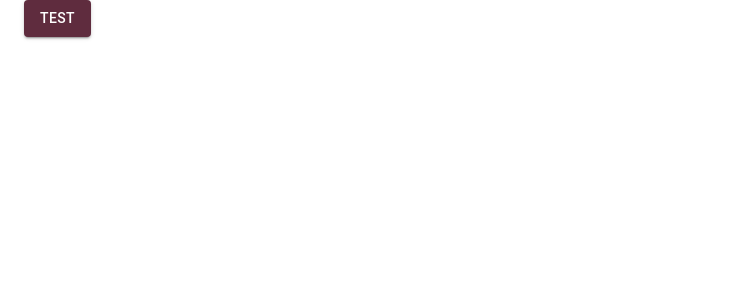
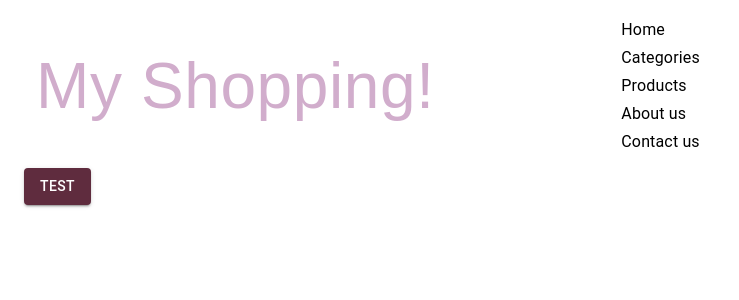
Before and after one commit to Salome254-hub/ShoppinKE, a React (Create React App) app: page / in a window 1280 px wide. Shown: the top 300 px of the page, without its empty margins (0-739 px from the left). Built offline with nearby package versions, Linux system fonts and the light colour scheme.

Commit message:
Added components to my styles folder

```diff
--- a/package.json
+++ b/package.json
@@ -5,6 +5,7 @@
   "dependencies": {
     "@emotion/react": "^11.9.3",
     "@emotion/styled": "^11.9.3",
+    "@mui/icons-material": "^5.8.4",
     "@mui/material": "^5.9.2",
     "@testing-library/jest-dom": "^5.16.4",
     "@testing-library/react": "^13.3.0",
--- a/src/App.js
+++ b/src/App.js
@@ -2,9 +2,8 @@ import { useEffect } from 'react';
 import './App.css';
 import { Button, Container } from '@mui/material';
 import theme from './styles/theme';
-import {ThemeProvider} from "@mui/material";
-
-
+import {ThemeProvider} from "@mui/material"
+import Appbar from "./components/appbar/index"
 function App() {
   useEffect(()=>{
     document.title="ShoppinKe";
@@ -12,6 +11,7 @@ function App() {
   return(
     <ThemeProvider theme={theme}>
       <Container maxWidth="xl" sx={{background:"#fff"}}>
+        <Appbar />
 
       <Button variant='contained'>Test</Button>
       </Container>
--- a/src/components/appbar/appbarDesktop.js
+++ b/src/components/appbar/appbarDesktop.js
@@ -0,0 +1,18 @@
+import { ListItemText } from "@mui/material";
+import {AppbarContainer, AppbarHeader, MyList} from "../../styles/appbar";
+
+export default function AppbarDesktop({ matches }) {
+
+    return (
+    <AppbarContainer>
+        <AppbarHeader>My Shopping!</AppbarHeader>
+        <MyList type="rown">
+        <ListItemText primary="Home" />
+        <ListItemText primary="Categories" />
+        <ListItemText primary="Products" />
+        <ListItemText primary="About us" />
+        <ListItemText primary="Contact us" />
+        </MyList>
+    </AppbarContainer>
+    );
+  }
--- a/src/components/appbar/appbarMobile.js
+++ b/src/components/appbar/appbarMobile.js
@@ -0,0 +1,6 @@
+
+
+export default function AppbarMobile({ matches }) {
+
+  return <h1>Mobile</h1>
+}
--- a/src/components/appbar/index.js
+++ b/src/components/appbar/index.js
@@ -0,0 +1,13 @@
+import { useMediaQuery, useTheme } from "@mui/material";
+import AppbarDesktop from "./appbarDesktop";
+import AppbarMobile from "./appbarMobile";
+
+export default function Appbar() {
+  const theme = useTheme();
+  const matches = useMediaQuery(theme.breakpoints.down("md"));
+  return (
+    <>
+      {matches ? <AppbarMobile/>:<AppbarDesktop/>}
+    </>
+  );
+}
--- /dev/null
+++ b/src/styles/appbar/index.js
@@ -0,0 +1,29 @@
+
+import {styled} from "@mui/material/styles";
+import {List,Typography} from "@mui/material";
+import {Box}from "@mui/system";
+import {Colors} from "../../styles/theme";
+
+
+//container
+export const AppbarContainer = styled(Box)(() => ({
+    display: 'flex',
+    marginTop: 4,
+    justifyContent: 'center',
+  alignItems: 'center',
+    padding: '2px 8px'
+}));
+//header
+export const AppbarHeader = styled(Typography)(() => ({
+    padding: "4px",
+    flexGrow: 1,
+    fontSize: "4em",
+    fontFamily: "fantasy",
+    color: Colors.secondary,
+}));
+export const MyList = styled(List)(({ type }) => ({
+    display: type === "row" ? "flex" : "block",
+    flexGrow: 3,
+  justifyContent: "center",
+  alignItems: "center",
+}));
```
Also changed, not shown: src/components/Home.js (line endings or trailing spaces), 1 other file (tests, documents, lock files or other folders).
